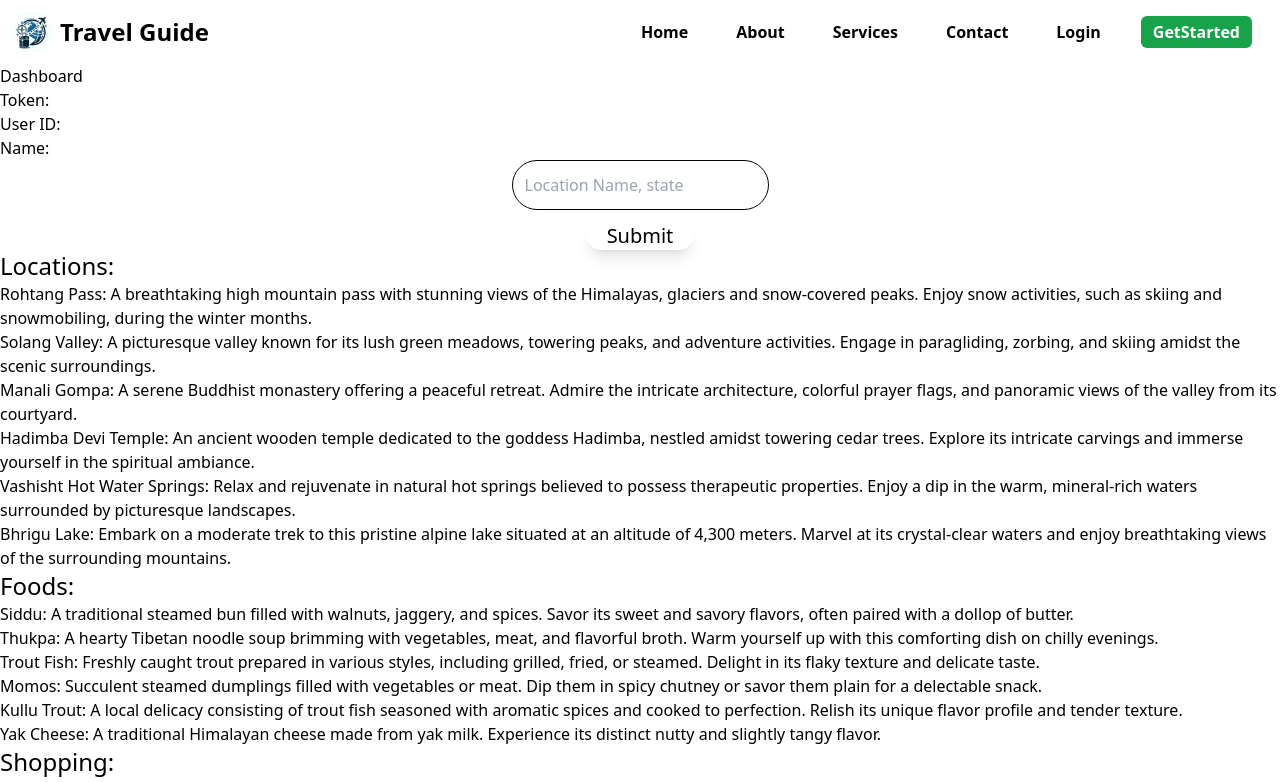
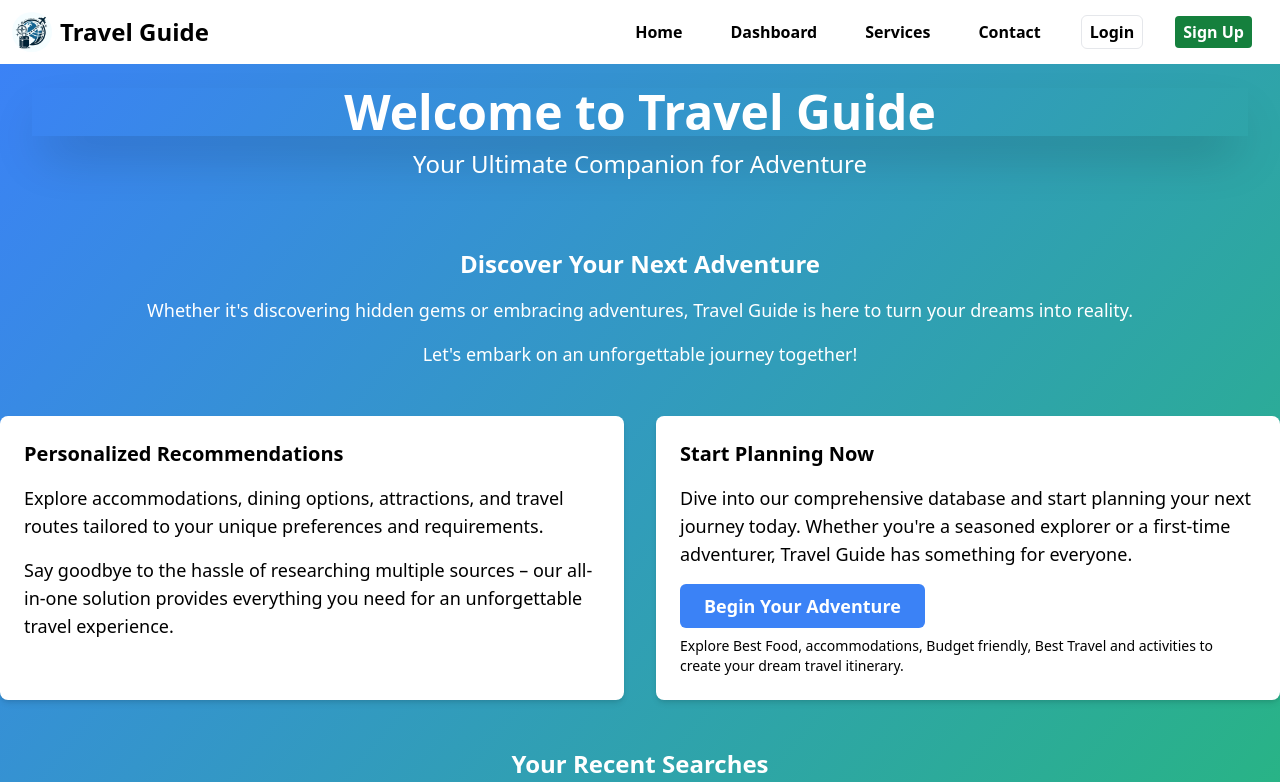
Before and after one commit to Himasnhu-AT/travel-guide, a React (Vite) app in the folder client/: page /dashboard in a window 1280 px wide. Shown: the top 782 px of the page. Built offline with nearby package versions, Linux system fonts and the light colour scheme.

Commit message:
upadted dashboard, contact @Himasnhu-AT

```diff
--- a/client/src/Pages/ContactAndFAQsPage.jsx
+++ b/client/src/Pages/ContactAndFAQsPage.jsx
@@ -1,13 +1,38 @@
-import React from 'react';
+import React, { useState } from 'react';
 import { Collapse, Card } from 'antd';
 
 const { Panel } = Collapse;
 
 const ContactAndFAQsPage = () => {
+  const [formData, setFormData] = useState({
+    name: '',
+    email: '',
+    message: ''
+  });
+
+  const handleChange = (e) => {
+    const { name, value } = e.target;
+    setFormData({
+      ...formData,
+      [name]: value
+    });
+  };
+
+  const handleSubmit = (e) => {
+    e.preventDefault();
+    // Here you can perform further actions, such as sending the form data to a server
+    console.log('Form submitted:', formData);
+  };
+
+  const isValidEmail = (email) => {
+    const emailRegex = /^[^\s@]+@[^\s@]+\.[^\s@]+$/;
+    return emailRegex.test(email);
+  };
+
   return (
     <div className="p-8 grid grid-cols-2 gap-8">
       <div>
-        <Card className="p-8 hover:shadow-xl transition duration-300 transform hover:scale-105">
+        <Card className="p-8 hover:shadow-xl transition duration-300 ">
           <h1 className="text-3xl font-bold mb-4">Get In Touch</h1>
           <p className="mb-4">Have questions or feedback? We'd love to hear from you!</p>
           <ul className="list-disc ml-6">
@@ -22,31 +47,62 @@ const ContactAndFAQsPage = () => {
                 <li><a href="https://www.instagram.com/example" className="text-blue-500" target="_blank" rel="noopener noreferrer">Instagram</a></li>
               </ul>
             </li>
-            <li className="mb-2"><strong>Address:</strong> 123 Main Street, City, Country</li>
+            <li className="mb-2"><strong>Address:</strong> Bodh Gaya, Bihar, India</li>
             <li className="mb-2"><strong>Live Chat:</strong> <a href="#" className="text-blue-500">Chat Now</a></li>
           </ul>
         </Card>
       </div>
       <div>
-        <Card className="p-8 hover:shadow-xl transition duration-300 transform hover:scale-105">
+  <Card className="p-8 hover:shadow-xl transition duration-300 ">
     <h1 className="text-3xl font-bold mb-4">Contact Form</h1>
-          <form>
+    <form onSubmit={handleSubmit}>
       <div className="mb-4">
         <label htmlFor="name" className="block text-sm font-medium text-gray-700">Name</label>
-              <input type="text" id="name" name="name" className="mt-1 block w-full rounded-md border-gray-300 shadow-sm focus:border-blue-500 focus:ring focus:ring-blue-500 focus:ring-opacity-100" />
+        <input
+          type="text"
+          id="name"
+          name="name"
+          value={formData.name}
+          onChange={handleChange}
+          placeholder="Enter your name"
+          className="mt-1 block w-full rounded-md border border-gray-300 shadow-sm focus:ring focus:ring-blue-500 focus:ring-opacity-100 text-gray-800 px-3 py-2"
+        />
       </div>
       <div className="mb-4">
         <label htmlFor="email" className="block text-sm font-medium text-gray-700">Email</label>
-              <input type="email" id="email" name="email" className="mt-1 block w-full rounded-md border-gray-300 shadow-sm focus:border-blue-500 focus:ring focus:ring-blue-500 focus:ring-opacity-50" />
+        <input
+          type="email"
+          id="email"
+          name="email"
+          value={formData.email}
+          onChange={handleChange}
+          placeholder="Enter your email"
+          className="mt-1 block w-full rounded-md border border-gray-300 shadow-sm focus:ring focus:ring-blue-500 focus:ring-opacity-50 text-gray-800 px-3 py-2"
+        />
       </div>
       <div className="mb-4">
         <label htmlFor="message" className="block text-sm font-medium text-gray-700">Message</label>
-              <textarea id="message" name="message" rows="4" className="mt-1 block w-full rounded-md border-gray-300 shadow-sm focus:border-blue-500 focus:ring focus:ring-blue-500 focus:ring-opacity-50"></textarea>
+        <textarea
+          id="message"
+          name="message"
+          value={formData.message}
+          onChange={handleChange}
+          placeholder="Enter your message"
+          rows="4"
+          className="mt-1 block w-full rounded-md border border-gray-300 shadow-sm focus:ring focus:ring-blue-500 focus:ring-opacity-50 text-gray-800 px-3 py-2"
+        ></textarea>
       </div>
-            <button type="submit" className="w-full py-2 px-4 border border-transparent rounded-md shadow-sm text-white bg-blue-600 hover:bg-blue-700 focus:outline-none focus:ring-2 focus:ring-offset-2 focus:ring-blue-500">Send Message</button>
+      <button
+        type="submit"
+        className="w-full py-2 px-4 border border-transparent rounded-md shadow-sm text-white bg-blue-600 hover:bg-blue-700 focus:outline-none focus:ring-2 focus:ring-offset-2 focus:ring-blue-500"
+      >
+        Send Message
+      </button>
     </form>
   </Card>
 </div>
+
+
       <div>
         <h1 className="text-3xl font-bold mb-6">FAQs (Frequently Asked Questions)</h1>
         <Collapse accordion>
--- /dev/null
+++ b/client/src/Pages/ParentComponent.jsx
@@ -0,0 +1,16 @@
+import React from "react";
+import Dashboard from "./dashboard";
+
+const ParentComponent = () => {
+  const navigateToLogin = () => {
+    window.location.href = "/login";
+  };
+
+  return (
+    <div>
+      <Dashboard navigateToLogin={navigateToLogin} />
+    </div>
+  );
+};
+
+export default ParentComponent;
--- a/client/src/Pages/dashboard.jsx
+++ b/client/src/Pages/dashboard.jsx
@@ -1,10 +1,11 @@
-import React, { useEffect, useState } from "react";
+import React, { useState, useEffect } from "react";
 import SearchLocations from "../components/searchLocations";
 
-const Dashboard = () => {
+const Dashboard = ({ navigateToLogin }) => {
   const [token, setToken] = useState("");
   const [userId, setUserId] = useState("");
   const [name, setName] = useState("");
+  const [searchQuery, setSearchQuery] = useState("");
 
   useEffect(() => {
     const storedToken = localStorage.getItem("token");
@@ -16,13 +17,70 @@ const Dashboard = () => {
     setName(storedName);
   }, []);
 
+  const handleSearchChange = (e) => {
+    setSearchQuery(e.target.value);
+  };
+
   return (
-    <div>
-      <h1>Dashboard</h1>
-      <p>Token: {token}</p>
-      <p>User ID: {userId}</p>
-      <p>Name: {name}</p>
-      <SearchLocations />
+    <div className="min-h-screen bg-gradient-to-br from-blue-500 to-green-500 text-white">
+      <header className="bg-transparent py-4 px-8 text-center">
+        <div>
+          <h1 className="mt-2 mb-1 text-5xl font-bold text-white shadow-2xl">Welcome to Travel Guide</h1>
+          <p className="text-2xl mt-3 mb-5">
+            Your Ultimate Companion for Adventure
+          </p>
+          {name && (
+            <p className="text-lg mt-2">Welcome back, {name}!</p>
+          )}
+        </div>
+      </header>
+
+      <main className="container mx-auto py-8">
+        <section className="text-center mb-12">
+          <h2 className="text-2xl font-bold mb-4">Discover Your Next Adventure</h2>
+          <p className="text-lg mb-4">
+            Whether it's discovering hidden gems or embracing adventures,
+            Travel Guide is here to turn your dreams into reality.
+          </p>
+          <p className="text-lg">
+            Let's embark on an unforgettable journey together!
+          </p>
+        </section>
+        <section className="grid grid-cols-1 md:grid-cols-2 gap-8">
+          <div className="bg-white rounded-lg p-6 shadow-md">
+            <h3 className="text-xl font-semibold mb-4 text-black">Personalized Recommendations</h3>
+            <p className="text-lg mb-4 text-black">
+              Explore accommodations, dining options, attractions, and travel routes
+              tailored to your unique preferences and requirements.
+            </p>
+            <p className="text-lg text-black">
+              Say goodbye to the hassle of researching multiple sources – our all-in-one solution
+              provides everything you need for an unforgettable travel experience.
+            </p>
+          </div>
+          <div className="bg-white rounded-lg p-6 shadow-md text-black">
+            <h3 className="text-xl font-semibold mb-4">Start Planning Now</h3>
+            <p className="text-lg mb-4">
+              Dive into our comprehensive database and start planning your next journey today.
+              Whether you're a seasoned explorer or a first-time adventurer, Travel Guide has
+              something for everyone.
+            </p>
+            <button
+              className="bg-blue-500 text-white px-6 py-2 rounded-md text-lg font-semibold hover:bg-blue-600 transition duration-300"
+              onClick={navigateToLogin}
+            >
+              Begin Your Adventure
+            </button>
+            <p className="text-sm mt-2">Explore Best Food, accommodations, Budget friendly, Best Travel and activities to create your dream travel itinerary.</p>
+          </div>
+        </section>
+        <section className="mt-12">
+          <h2 className="text-2xl font-bold mb-4 text-center">Your Recent Searches</h2>
+        </section>
+
+        <SearchLocations searchQuery={searchQuery} onSearchChange={handleSearchChange} />
+
+      </main>
     </div>
   );
 };
--- a/client/src/components/Header.jsx
+++ b/client/src/components/Header.jsx
@@ -1,28 +1,74 @@
-import React from 'react';
-import travelGuideLogo from '../../Public/travelGuideLogo.jpeg';
+import React, { useState, useEffect } from "react";
+import travelGuideLogo from "../../Public/travelGuideLogo.jpeg";
+import Dashboard from "../Pages/dashboard";
 
 function Header() {
+  const [isLoggedIn, setIsLoggedIn] = useState(false);
+
+  useEffect(() => {
+    const loggedIn = localStorage.getItem("token") !== null;
+    setIsLoggedIn(loggedIn);
+  }, []);
+
+  const handleLogout = () => {
+    localStorage.clear();
+    window.location.href = "/home";
+  };
+
   return (
-    <nav className=" relative p-3 h-16">
+    <nav className="relative p-3 h-16">
       <div className="mx-auto flex justify-between items-center">
         <div className="flex items-center">
-          <a href="/home" className="flex items-center">
-            <img src={travelGuideLogo} className="h-10 sm:h-10 rounded-full" alt="Travel Guide Logo" />
-            <span className="text-black text-2xl font-semibold ml-2">Travel Guide</span>
+          <a href="/" className="flex items-center">
+            <img
+              src={travelGuideLogo}
+              className="h-10 sm:h-10 rounded-full"
+              alt="Travel Guide Logo"
+            />
+            <span className="text-black text-2xl font-semibold ml-2">
+              Travel Guide
+            </span>
           </a>
         </div>
         <div className="flex items-center mx-4 space-x-8 text-black">
-          <a href="/" className="hover:text-green-900 hover:border hover:border-black px-2 py-1 font-semibold">Home</a>
-          <a href="/about" className="hover:text-green-900  hover:border hover:border-black px-2 py-1 font-semibold" >About</a>
-          <a href="/services" className="hover:text-green-900 hover:border hover:border-black px-2 py-1 font-semibold">Services</a>
+          <a
+            href="/"
+            className="hover:text-green-900 hover:border hover:border-black px-2 py-1 font-semibold"
+          >
+            Home
+          </a>
+          <a
+            href="/dashboard"
+            className="hover:text-green-900 hover:border hover:border-black px-2 py-1 font-semibold"
+          >
+            Dashboard
+          </a>
 
-          <a href="support" className="hover:text-green-900 hover:border hover:border-black px-2 py-1 font-semibold">Contact</a>
-          <a href="/login" className="hover:text-green-900 hover:border hover:border-black px-2 py-1 font-semibold">Login</a>
+          <a
+            href="/services"
+            className="hover:text-green-900 hover:border hover:border-black px-2 py-1 font-semibold"
+          >
+            Services
+          </a>
 
-          <div className="mr-4">
-          < a href="/signup">
-            <button className="bg-green-600 text-white   px-3 py-1 rounded-md hover:bg-blue-900 hover:text-white transition duration-300 ease-in-out font-semibold ">GetStarted</button>
-            </a></div>
+          <a
+            href="support"
+            className="hover:text-green-900 hover:border hover:border-black px-2 py-1 font-semibold"
+          >
+            Contact
+          </a>
+          <a
+            href="/login"
+            className="hover:bg-green-700 border hover:border hover:border-black px-2 py-1 hover:text-white font-semibold rounded-md"
+          >
+            Login
+          </a>
+          <a
+            href="/signup"
+            className="hover:bg-blue-500 bg-green-700 text-white hover:border hover:border-black px-2 py-1 font-semibold rounded"
+          >
+            Sign Up
+          </a>
         </div>
       </div>
     </nav>
--- a/client/src/components/ServiceSection.jsx
+++ b/client/src/components/ServiceSection.jsx
@@ -46,7 +46,7 @@ const Services = [
 
 const ServiceSection = () => {
   return (
-    <div className="container mx-auto p-8">
+    <div className="container mx-auto p-8 mb-20">
       <h1 className="text-3xl font-bold mb-6 text-center">Our Services</h1>
       <div className="grid grid-cols-3 gap-8">
         {/* Render service cards */}
--- a/client/src/components/searchLocations.jsx
+++ b/client/src/components/searchLocations.jsx
@@ -1,6 +1,6 @@
-import React, { useState, useEffect } from "react";
+import React, { useState } from "react";
 
-const SearchLocations = () => {
+const SearchLocations = ({ searchQuery, onSearchChange }) => {
   const [location, setLocation] = useState([
     "Rohtang Pass: A breathtaking high mountain pass with stunning views of the Himalayas, glaciers and snow-covered peaks. Enjoy snow activities, such as skiing and snowmobiling, during the winter months.",
     "Solang Valley: A picturesque valley known for its lush green meadows, towering peaks, and adventure activities. Engage in paragliding, zorbing, and skiing amidst the scenic surroundings.",
@@ -27,8 +27,6 @@ const SearchLocations = () => {
   const fetchData = async () => {
     console.log("starting...");
     try {
-      const location = document.getElementById("search").value;
-      console.log(location);
       const response = await fetch(
         "http://localhost:4000/get-tourist-attraction/aidemo",
         {
@@ -37,7 +35,7 @@ const SearchLocations = () => {
             "Content-Type": "application/json",
           },
           body: JSON.stringify({
-            location: location,
+            location: searchQuery,
           }),
         }
       );
@@ -50,7 +48,8 @@ const SearchLocations = () => {
     }
   };
 
-  const handleSubmit = () => {
+  const handleSubmit = (e) => {
+    e.preventDefault();
     fetchData();
   };
 
@@ -60,13 +59,15 @@ const SearchLocations = () => {
         <input
           id="search"
           type="text"
+          value={searchQuery}
+          onChange={onSearchChange}
           placeholder="Location Name, state"
-          className=" p-3 border rounded-full border-black focus:border-blue-300 "
+          className="p-3 border rounded-full border-black focus:border-blue-300"
           required
         />
         <button
           onClick={handleSubmit}
-          className=" text-xl inline-flex items-center justify-center whitespace-nowrap rounded-full font-medium transition-colors focus-visible:outline-none focus-visible:ring-1 focus-visible:ring-ring disabled:pointer-events-none disabled:opacity-50 text-primary-foreground shadow-lg hover:bg-primary/90"
+          className="text-xl inline-flex items-center justify-center whitespace-nowrap rounded-full font-medium transition-colors focus-visible:outline-none focus-visible:ring-1 focus-visible:ring-ring disabled:pointer-events-none disabled:opacity-50 text-primary-foreground shadow-lg hover:bg-primary/90"
         >
           <p className="mx-5">Submit</p>
         </button>
```
Also changed, not shown: client/src/Pages/signup.jsx (+9 -9 lines), client/src/Pages/login.jsx (line endings or trailing spaces). Lines whose indentation alone changed are shown as unchanged.
